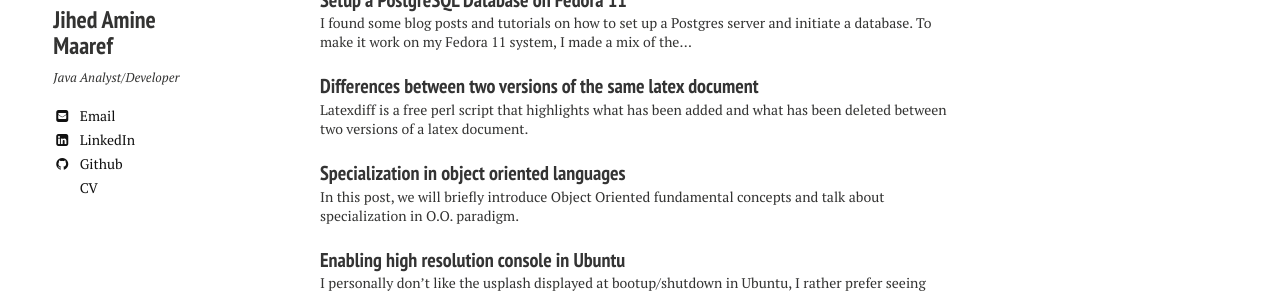
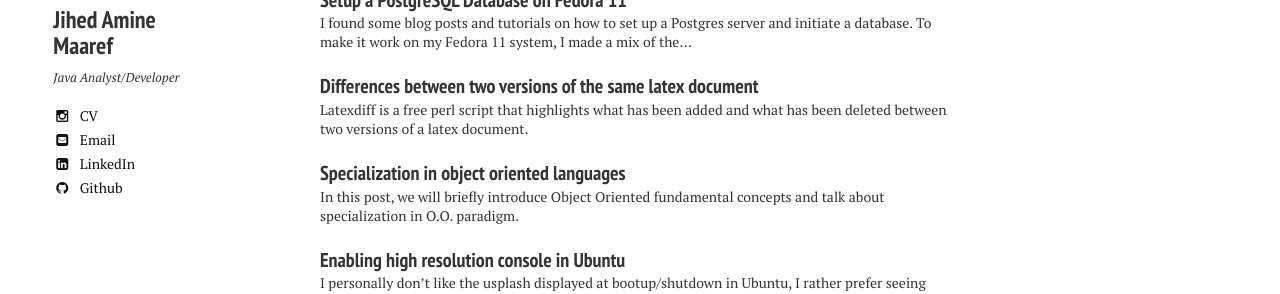
Before and after one commit to jihedamine/jihedamine.github.io, a Jekyll site: the page built from index.md, in a window 1280 px wide. Shown: the part 689-983 px from the top of the page. Built offline with Jekyll 4.4.1, drawn with Linux system fonts in a browser that asks for light colours; nearby versions of some CDN libraries.

Commit message:
Updated CV

```diff
--- a/_includes/_author-bio.html
+++ b/_includes/_author-bio.html
@@ -12,6 +12,7 @@
 
   <h3 itemprop="name">{{ author.name }}</h3>
   <p>{{ author.bio }}</p>
+  {% if author.cv %}<a href="{{ author.cv }}" class="author-social" target="_blank"><i class="fa fa-fw fa-instagram"></i> CV</a>{% endif %}
   {% if author.email %}<a href="mailto:{{ author.email }}" class="author-social" target="_blank"><i class="fa fa-fw fa-envelope-square"></i> Email</a>{% endif %}
   {% if author.twitter %}<a href="http://twitter.com/{{ author.twitter }}" class="author-social" target="_blank"><i class="fa fa-fw fa-twitter-square"></i> Twitter</a>{% endif %}
   {% if author.facebook %}<a href="http://facebook.com/{{ author.facebook }}" class="author-social" target="_blank"><i class="fa fa-fw fa-facebook-square"></i> Facebook</a>{% endif %}
@@ -30,5 +31,4 @@
   {% if author.soundcloud %}<a href="http://soundcloud.com/{{ author.soundcloud }}" class="author-social" target="_blank"><i class="fa fa-fw fa-soundcloud"></i> Soundcloud</a>{% endif %}
   {% if author.weibo %}<a href="http://www.weibo.com/{{ author.weibo }}" class="author-social" target="_blank"><i class="fa fa-fw fa-weibo"></i> Weibo</a>{% endif %}
   {% if author.flickr %}<a href="http://www.flickr.com/{{ author.flickr }}" class="author-social" target="_blank"><i class="fa fa-fw fa-flickr"></i> Flickr</a>{% endif %}
-  {% if author.cv %}<a href="{{ author.cv }}" class="author-social" target="_blank"><i class="fa fa-fw fa-dribble"></i> CV</a>{% endif %}
 </div>
```
Also changed, not shown: 13 other files.
